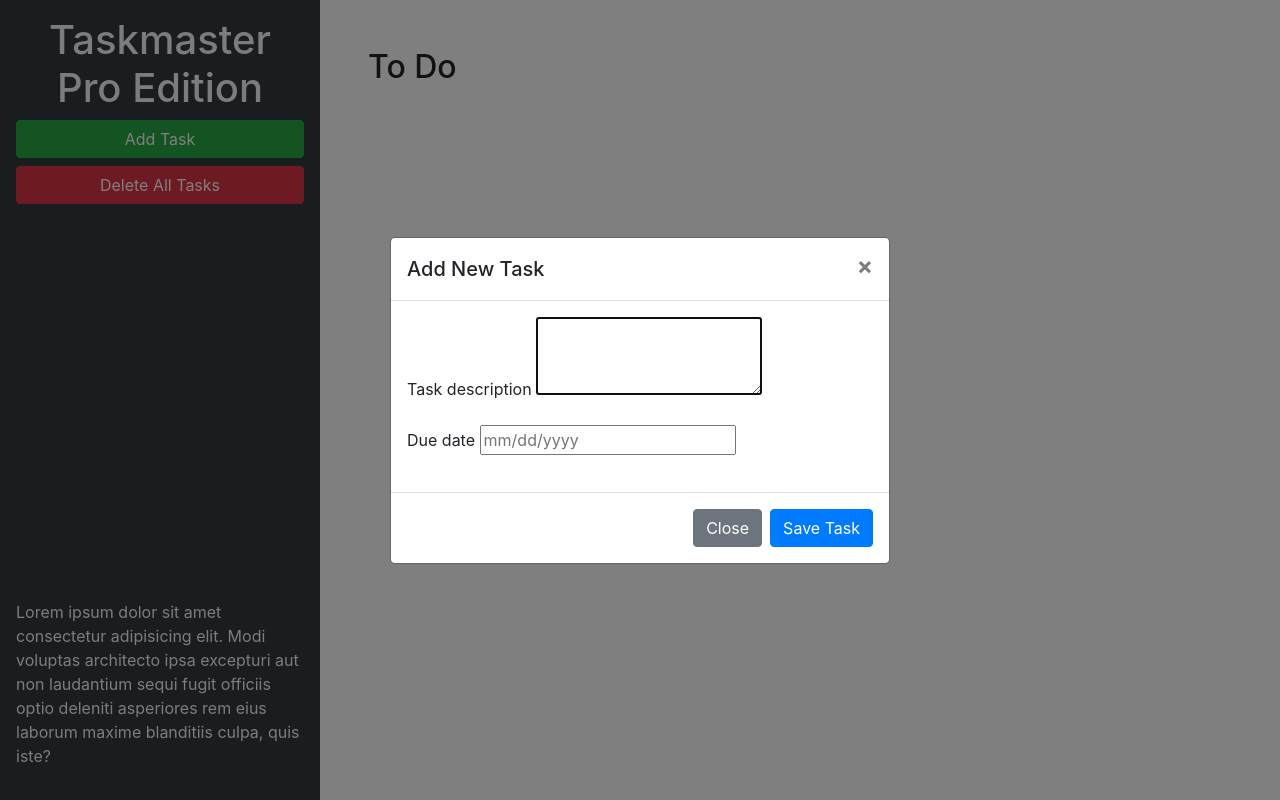
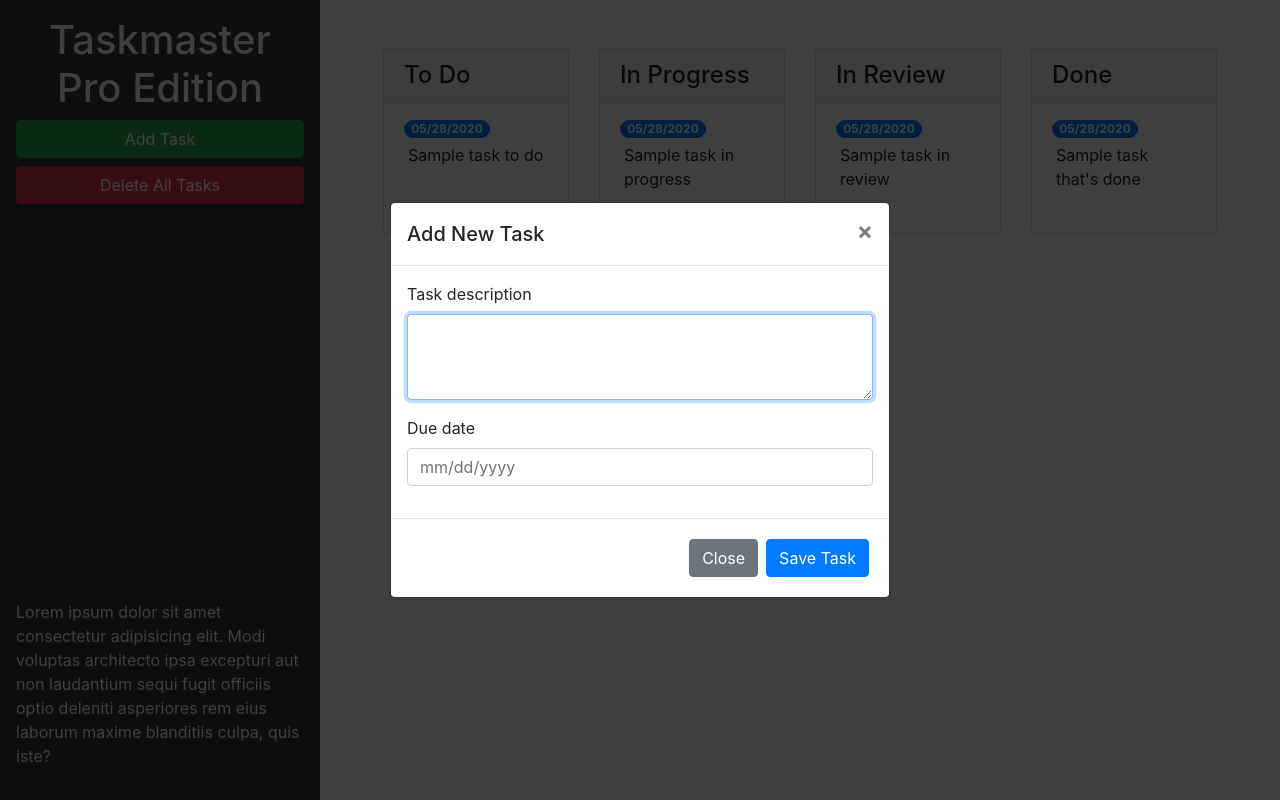
Before and after one commit to jacquelime/taskmaster-pro, a plain HTML site: page index.html in a window 1280 px wide. Both pictures are taken after a click on the button "Add Task". Drawn offline with nearby package versions, Linux system fonts and the light colour scheme.

Commit message:
Added bootstrap components to the add new task modal

```diff
--- a/index.html
+++ b/index.html
@@ -1,44 +1,135 @@
 <!DOCTYPE html>
 <html lang="en">
-
   <head>
-  <meta charset="UTF-8">
-  <meta name="viewport" content="width=device-width, initial-scale=1.0">
-  <meta http-equiv="X-UA-Compatible" content="ie=edge">
-  <link rel="stylesheet" href="https://cdnjs.cloudflare.com/ajax/libs/twitter-bootstrap/4.3.1/css/bootstrap.min.css">
+    <!-- Required meta tags -->
+    <meta charset="UTF-8" />
+    <meta name="viewport" content="width=device-width, initial-scale=1.0" />
+    <meta http-equiv="X-UA-Compatible" content="ie=edge" />
+    <!-- Bootstrap CSS -->
+    <link
+      rel="stylesheet"
+      href="https://stackpath.bootstrapcdn.com/bootstrap/4.5.2/css/bootstrap.min.css"
+      integrity="sha384-JcKb8q3iqJ61gNV9KGb8thSsNjpSL0n8PARn9HuZOnIxN0hoP+VmmDGMN5t9UJ0Z"
+      crossorigin="anonymous"
+    />
+    <link
+      rel="stylesheet"
+      href="https://cdnjs.cloudflare.com/ajax/libs/twitter-bootstrap/4.3.1/css/bootstrap.min.css"
+    />
+    <!-- Internal Project CSS -->
     <link rel="stylesheet" href="./assets/css/style.css" />
     <title>Taskmaster Pro</title>
   </head>
 
   <body>
-
     <div class="row min-vh-100 no-gutters">
-    <header class="col-12 col-lg-3 bg-dark text-light d-flex flex-column p-4 p-lg-3">
+      <header
+        class="col-12 col-lg-3 bg-dark text-light d-flex flex-column p-4 p-lg-3"
+      >
         <h1 class="text-center">Taskmaster Pro Edition</h1>
-      <button id="create-task" class="btn btn-block btn-success" data-toggle="modal" data-target="#task-form-modal">Add
-        Task</button>
-      <button id="remove-tasks" class="btn btn-block btn-danger">Delete All Tasks</button>
-      <p class="mt-auto">Lorem ipsum dolor sit amet consectetur adipisicing elit. Modi voluptas architecto ipsa
-        excepturi aut non
-        laudantium sequi fugit officiis optio deleniti asperiores rem eius laborum maxime blanditiis culpa, quis iste?
+        <button
+          id="create-task"
+          class="btn btn-block btn-success"
+          data-toggle="modal"
+          data-target="#task-form-modal"
+        >
+          Add Task
+        </button>
+        <button id="remove-tasks" class="btn btn-block btn-danger">
+          Delete All Tasks
+        </button>
+        <p class="mt-auto">
+          Lorem ipsum dolor sit amet consectetur adipisicing elit. Modi voluptas
+          architecto ipsa excepturi aut non laudantium sequi fugit officiis
+          optio deleniti asperiores rem eius laborum maxime blanditiis culpa,
+          quis iste?
         </p>
       </header>
       <main class="col-12 col-lg-9">
-      <div class="m-5">
-        <h2>To Do</h2>
-        <ul id="list-toDo" class="list-group"> </ul>
+        <div class="m-5 row justify-content-around">
+          <!-- todo start -->
+          <div class="col-12 col-md-6 col-xl-3 mb-3">
+            <div class="card">
+              <h4 class="card-header">
+                To Do
+              </h4>
+              <ul id="list-toDo" class="list-group list-group-flush">
+                <li class="list-group-item">
+                  <span class="badge badge-primary badge-pill">05/28/2020</span>
+                  <p class="m-1">Sample task to do</p>
+                </li>
+              </ul>
+            </div>
+          </div>
+          <!-- todo end -->
+          <!-- in progress start -->
+          <div class="col-12 col-md-6 col-xl-3 mb-3">
+            <div class="card">
+              <h4 class="card-header">
+                In Progress
+              </h4>
+              <ul id="list-inProgress" class="list-group list-group-flush">
+                <li class="list-group-item">
+                  <span class="badge badge-primary badge-pill">05/28/2020</span>
+                  <p class="m-1">Sample task in progress</p>
+                </li>
+              </ul>
+            </div>
+          </div>
+
+          <!-- in progress end -->
+          <!-- in review start -->
+          <div class="col-12 col-md-6 col-xl-3 mb-3">
+            <div class="card">
+              <h4 class="card-header">
+                In Review
+              </h4>
+              <ul id="list-inReview" class="list-group list-group-flush">
+                <li class="list-group-item">
+                  <span class="badge badge-primary badge-pill">05/28/2020</span>
+                  <p class="m-1">Sample task in review</p>
+                </li>
+              </ul>
+            </div>
+          </div>
+          <!-- in review end -->
+          <!-- done start -->
+          <div class="col-12 col-md-6 col-xl-3 mb-3">
+            <div class="card">
+              <h4 class="card-header">
+                Done
+              </h4>
+              <ul id="list-done" class="list-group list-group-flush">
+                <li class="list-group-item">
+                  <span class="badge badge-primary badge-pill">05/28/2020</span>
+                  <p class="m-1">Sample task that's done</p>
+                </li>
+              </ul>
+            </div>
+          </div>
         </div>
       </main>
     </div>
 
     <!-- Modal -->
-  <div class="modal fade" id="task-form-modal" tabindex="-1" role="dialog" aria-labelledby="task-form-modal"
-    aria-hidden="true">
+    <div
+      class="modal fade"
+      id="task-form-modal"
+      tabindex="-1"
+      role="dialog"
+      aria-labelledby="task-form-modal"
+      aria-hidden="true"
+    >
       <div class="modal-dialog modal-dialog-centered" role="document">
         <div class="modal-content">
           <div class="modal-header">
             <h5 class="modal-title" id="task-form-modal">Add New Task</h5>
-          <button type="button" class="close" data-dismiss="modal" aria-label="Close">
+            <button
+              type="button"
+              class="close"
+              data-dismiss="modal"
+              aria-label="Close"
+            >
               <span aria-hidden="true">&times;</span>
             </button>
           </div>
@@ -46,26 +137,56 @@
             <form>
               <div class="form-group">
                 <label for="modalTaskDescription">Task description</label>
-              <textarea id="modalTaskDescription" rows="3"></textarea>
+                <textarea
+                  id="modalTaskDescription"
+                  rows="3"
+                  class="form-control"
+                ></textarea>
               </div>
               <div class="form-group">
                 <label for="modalDueDate">Due date</label>
-              <input type="text" id="modalDueDate" placeholder="mm/dd/yyyy" autocomplete="off" />
+                <input
+                  type="text"
+                  class="form-control"
+                  id="modalDueDate"
+                  placeholder="mm/dd/yyyy"
+                  autocomplete="off"
+                />
               </div>
             </form>
           </div>
           <div class="modal-footer">
-          <button type="button" class="btn btn-secondary" data-dismiss="modal">Close</button>
+            <button
+              type="button"
+              class="btn btn-secondary"
+              data-dismiss="modal"
+            >
+              Close
+            </button>
             <button type="button" class="btn btn-primary">Save Task</button>
           </div>
         </div>
       </div>
     </div>
-
+    <!-- Optional JS -->
+    <script
+      src="https://code.jquery.com/jquery-3.5.1.slim.min.js"
+      integrity="sha384-DfXdz2htPH0lsSSs5nCTpuj/zy4C+OGpamoFVy38MVBnE+IbbVYUew+OrCXaRkfj"
+      crossorigin="anonymous"
+    ></script>
+    <script
+      src="https://cdn.jsdelivr.net/npm/popper.js@1.16.1/dist/umd/popper.min.js"
+      integrity="sha384-9/reFTGAW83EW2RDu2S0VKaIzap3H66lZH81PoYlFhbGU+6BZp6G7niu735Sk7lN"
+      crossorigin="anonymous"
+    ></script>
+    <script
+      src="https://stackpath.bootstrapcdn.com/bootstrap/4.5.2/js/bootstrap.min.js"
+      integrity="sha384-B4gt1jrGC7Jh4AgTPSdUtOBvfO8shuf57BaghqFfPlYxofvL8/KUEfYiJOMMV+rV"
+      crossorigin="anonymous"
+    ></script>
     <script src="https://cdnjs.cloudflare.com/ajax/libs/jquery/3.4.1/jquery.min.js"></script>
     <script src="https://cdnjs.cloudflare.com/ajax/libs/popper.js/1.15.0/umd/popper.min.js"></script>
     <script src="https://cdnjs.cloudflare.com/ajax/libs/twitter-bootstrap/4.3.1/js/bootstrap.min.js"></script>
     <script src="./assets/js/script.js"></script>
   </body>
-
 </html>
```
Also changed, not shown: 1 other file. Lines whose indentation alone changed are shown as unchanged.
